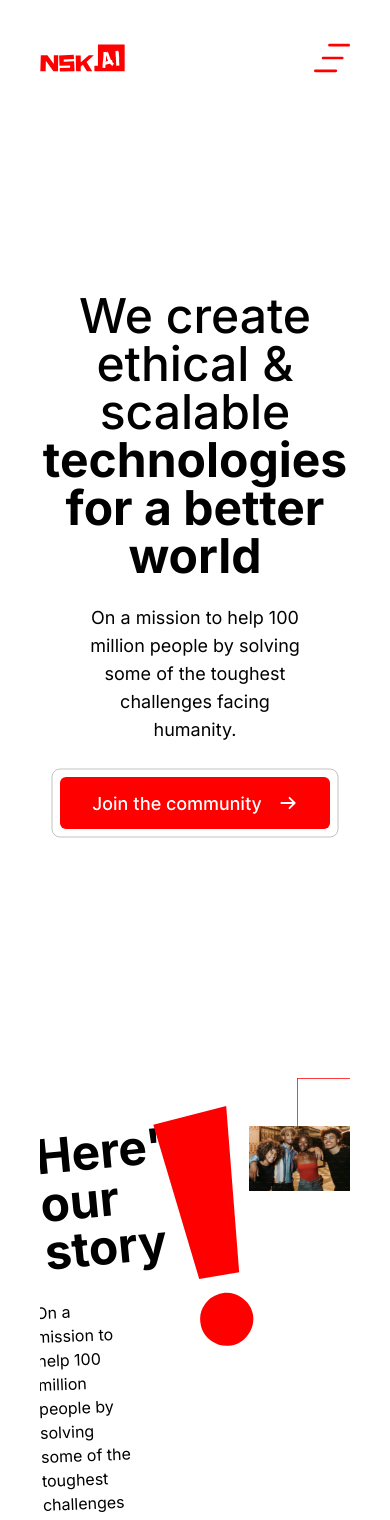
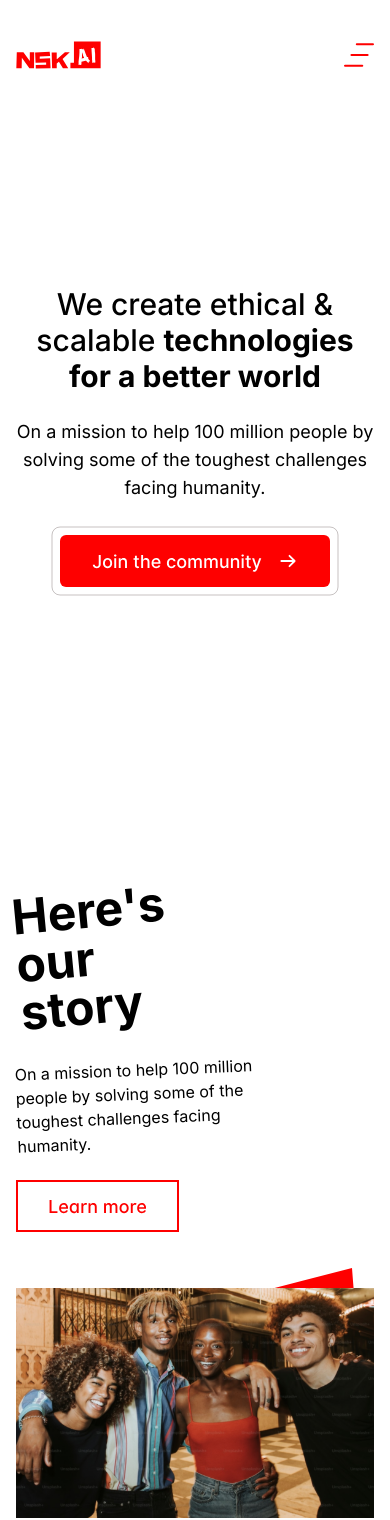
Before and after one commit to nskai-org/website-nsk-ai, a React (Vite) app: page / in a window 390 px wide. Shown: the top 1520 px of the page. Built offline with nearby package versions, Linux system fonts and the light colour scheme.

Commit message:
update:blog

```diff
--- a/package.json
+++ b/package.json
@@ -16,6 +16,7 @@
     "react": "^18.3.1",
     "react-dom": "^18.3.1",
     "react-router-dom": "^7.1.3",
+    "react-simple-typewriter": "^5.0.1",
     "tailwindcss": "^4.0.0"
   },
   "devDependencies": {
--- a/src/App.tsx
+++ b/src/App.tsx
@@ -19,7 +19,7 @@ function App() {
     {loader? (
       <Loader />
     ): (
-      <div className="mx-auto max-w-[1024px] max-[1024px]:px-10">
+      <div className="mx-auto max-w-[1024px] max-[1024px]:px-10 max-[768px]:px-4 px-4">
         <RouterProvider router={router}/>
       </div>
     )}
--- a/src/components/landing-page/blog/Blog.tsx
+++ b/src/components/landing-page/blog/Blog.tsx
@@ -1,13 +1,41 @@
+import { BlogItems } from "./BlogItems";
+
 const Blog = () => {
   return (
     <div>
       <h1 className="text-5xl font-bold rotate-[-3.57deg] text-center mb-11">
-          Check out our blog
-        </h1>
+        Check out our blog
+      </h1>
       <div className="grid grid-rows-2 grid-cols-2">
-        <div className="bg-[url(/blog_1.svg)] h-166 w-124 row-span-3"></div>
-        <div className="bg-[url(/blog_2.svg)] h-75 w-128"></div>
-        <div className="bg-[url(/blog_3.svg)] h-75 w-128"></div>
+        {BlogItems.map((item, idx) => (
+          <div
+            key={idx}
+            className={`bg-[url(${
+              item.img
+            })] h-166 w-124 w-128 bg-no-repeat relative ${
+              idx == 0 ? "row-span-3" : "h-full w-128"
+            }`}
+          >
+            <div
+              className={`absolute ${
+                idx == 0
+                  ? "top-22 left-12"
+                  : idx == 1
+                  ? "bottom-14 left-7"
+                  : "right-6 bottom-6"
+              }`}
+            >
+              <h2 className="text-4xl font-bold mb-3">{item.heading}</h2>
+              <p
+                className={`text-[#12171D] font-normal text-2xl ${
+                  idx == 2 ? "max-w-49" : "max-w-81"
+                }`}
+              >
+                {item.description}
+              </p>
+            </div>
+          </div>
+        ))}
       </div>
     </div>
   );
--- /dev/null
+++ b/src/components/landing-page/blog/BlogItems.ts
@@ -0,0 +1,17 @@
+export const BlogItems = [
+  {
+    heading: "Oxford",
+    description: "Anita Makori wants to change how we make AI work.",
+    img: "/blog_1.svg",
+  },
+  {
+    heading: "Sophia",
+    description: "Are we ready for AI humanoids yet?.",
+    img: "/blog_2.svg",
+  },
+  {
+    heading: "Dogoids",
+    description: "The canines have joined the AI race.",
+    img: "/blog_3.svg",
+  },
+];
--- a/src/components/landing-page/hero-section/HeroSection.tsx
+++ b/src/components/landing-page/hero-section/HeroSection.tsx
@@ -3,8 +3,8 @@ import { JoinCommunity } from "../../../assets/svg";
 const HeroSection = () => {
   return (
     <div data-aos="fade-up" className="flex flex-col items-center justify-center gap-6 py-44">
-      <h2 className="text-5xl max-w-190 text-center">We create ethical & scalable <b>technologies for a better world</b></h2>
-      <p className="text-lg font-normal text-center max-w-136 px-10">
+      <h2 className="text-3xl sm:text-5xl max-w-190 text-center">We create ethical & scalable <b>technologies for a better world</b></h2>
+      <p className="text-lg font-normal text-center max-w-136 sm:px-10 ">
         On a mission to help 100 million people by solving some of the toughest
         challenges facing humanity.
       </p>
--- a/src/components/landing-page/hero-section/OurStory.tsx
+++ b/src/components/landing-page/hero-section/OurStory.tsx
@@ -2,7 +2,7 @@ import { Exclamation, LearnMore, Rectangle } from "../../../assets/svg";
 
 const OurStory = () => {
   return (
-    <div className="py-28 flex gap-14" data-aos="fade-up">
+    <div className="py-28 flex md:flex-row flex-col gap-14" data-aos="fade-up">
       <div className="flex flex-col gap-5">
         <h1 className="text-5xl max-w-51 font-bold rotate-[-5.42deg]">
           Here's our story
@@ -15,8 +15,8 @@ const OurStory = () => {
       </div>
       <div className="relative">
         <img src="./our-story-1.svg" alt="Big_Bg"  className="relative z-30"/>
-        <img className="absolute top-[-20px] left-[-6rem]" src={Exclamation} alt="Exclamation" />
-        <img className="absolute top-[-3rem] right-[-3rem]" src={Rectangle} alt="Exclamation" />
+        <img className="absolute top-[-20px] right-[-1rem] w-auto md:left-[-6rem]" src={Exclamation} alt="Exclamation" />
+        <img className="absolute top-[-3rem] right-[-3rem] hidden md:block" src={Rectangle} alt="Rectangle" />
       </div>
     </div>
   );
--- a/src/components/landing-page/hero-section/index.tsx
+++ b/src/components/landing-page/hero-section/index.tsx
@@ -1,20 +1,12 @@
 import HeroSection from "./HeroSection";
-import JoinCommunity from "./join-community/JoinCommunity";
 import OurStory from "./OurStory";
-import Overlay from "../navigation/navbar/Overlay";
-import Blog from "../blog/Blog";
 
 const HeroSectionLayout = () => {
   return (
-    <>
-      <Overlay />
-      <div>
-        <HeroSection />
-        <OurStory />
-        <JoinCommunity />
-        <Blog />
-      </div>
-    </>
+    <div>
+      <HeroSection />
+      <OurStory />
+    </div>
   );
 };
 
--- a/src/components/landing-page/index.tsx
+++ b/src/components/landing-page/index.tsx
@@ -1,11 +1,19 @@
-import HeroSectionLayout from "./hero-section"
+import JoinCommunity from "./hero-section/join-community/JoinCommunity";
+// import Blog from "./blog/Blog";
+import HeroSectionLayout from "./hero-section";
+import Overlay from "./navigation/navbar/Overlay";
 
 const LandingPageLayout = () => {
   return (
-    <div className="overflow-hidden">
-      <HeroSectionLayout />
-    </div>
-  )
-}
+    <>
+      <Overlay />
+      <div>
+        <HeroSectionLayout />
+        <JoinCommunity />
+        {/* <Blog /> */}
+      </div>
+    </>
+  );
+};
 
-export default LandingPageLayout
+export default LandingPageLayout;
--- a/src/components/landing-page/navigation/navbar/Navbar.tsx
+++ b/src/components/landing-page/navigation/navbar/Navbar.tsx
@@ -24,7 +24,7 @@ const Navbar = () => {
           </p>
         ))}
         <Hamburger
-          className="md:hidden text-4xl text-[#FE0000]"
+          className="md:hidden text-3xl text-[#FE0000]"
           onClick={() => handleNavbar("SHOW_NAV")}
         />
       </div>
```
Also changed, not shown: 1 other file (tests, documents, lock files or other folders).
